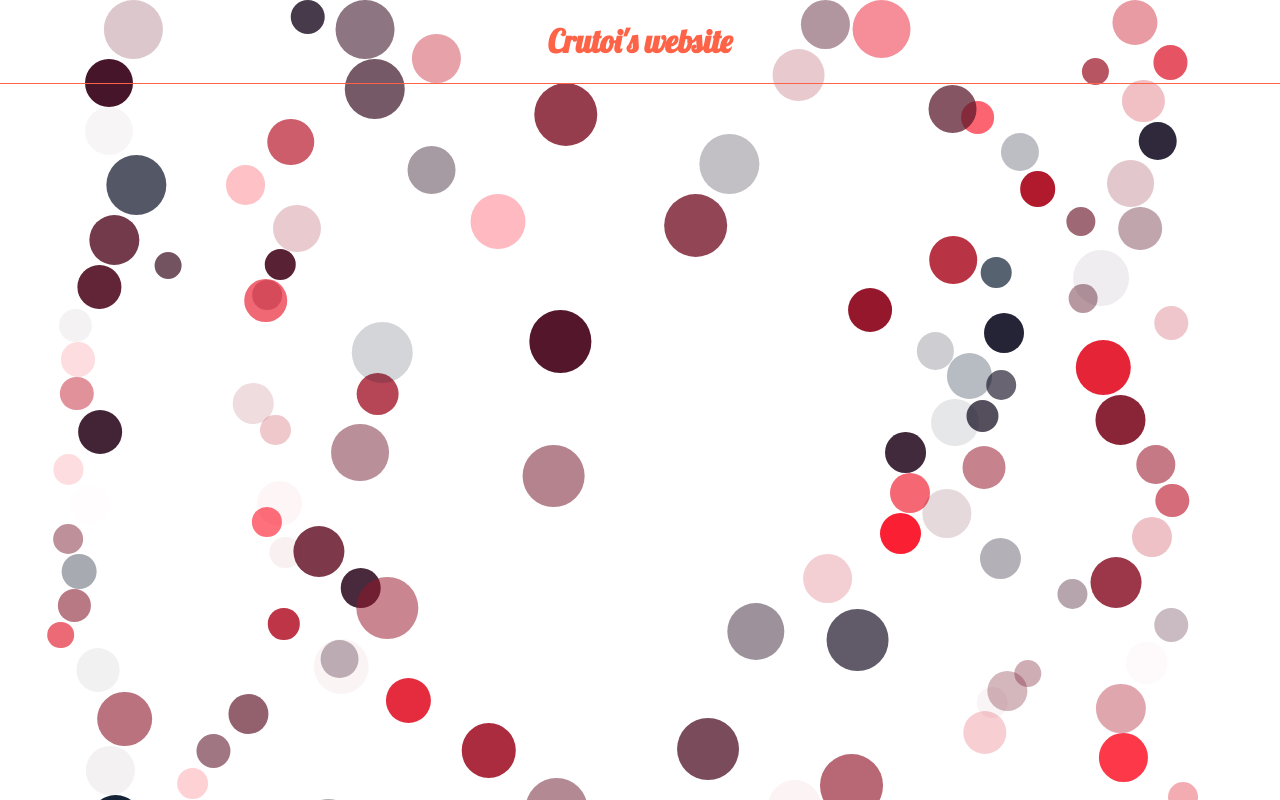
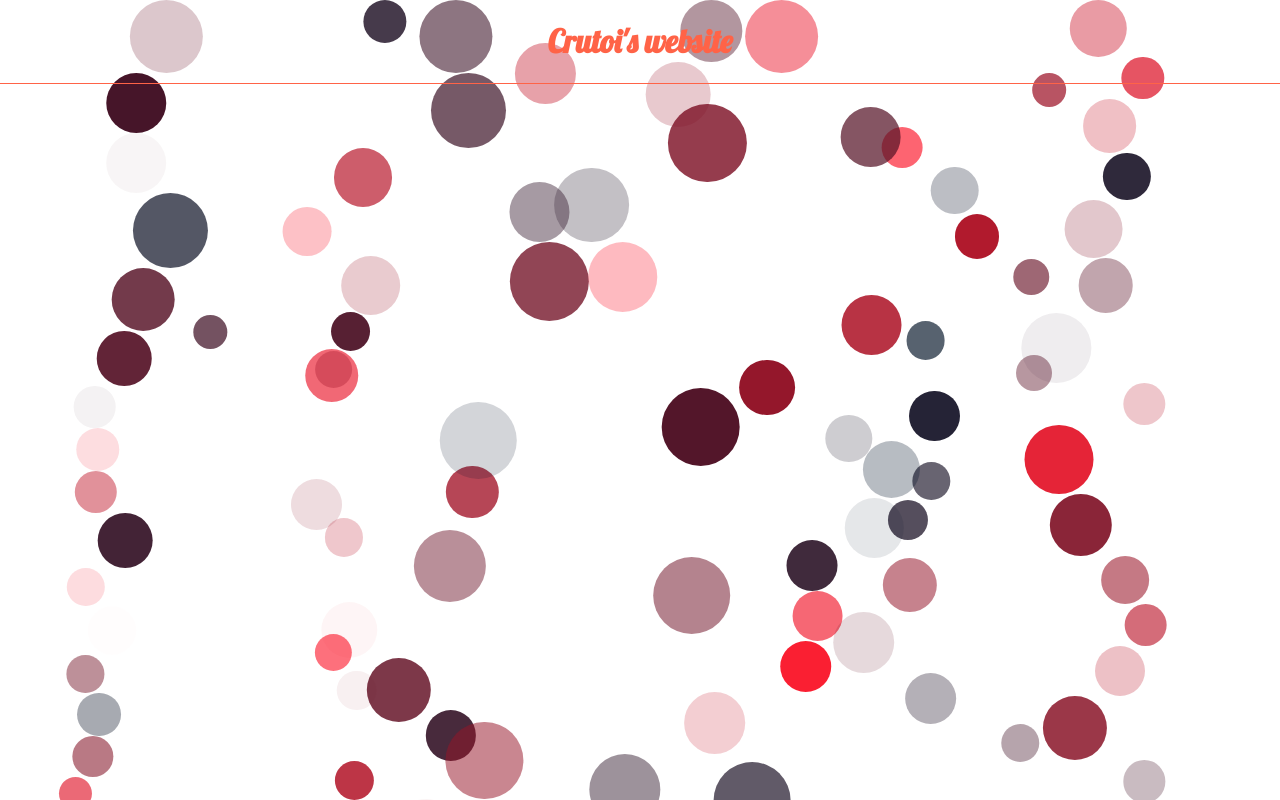
Before and after one commit to CrutoiAlexandru/Personal_website, a React (Create React App) app: page / in a window 1280 px wide. Built offline with nearby package versions, Linux system fonts and the light colour scheme; a web font is replaced by a local one.

Commit message:
Finish procedural background

```diff
--- a/src/pages/AboutMe.js
+++ b/src/pages/AboutMe.js
@@ -7,31 +7,34 @@ import Col2 from "./background_anim/Col2.js"
 import Col3 from "./background_anim/Col3.js"
 
 export default function AboutMe() {
+    let r = document.querySelector(":root");
+    r.style.setProperty('--page-height', document.documentElement.scrollHeight + 'px');
+
     return (
         <>
         <Col1></Col1>
         <Col2></Col2>
         <Col3></Col3>
         <div className="title-bar__about-me">
-          <h1 >About me</h1>
+            <h1 >About me</h1>
         </div>
         <div className="cards-wrapper__about-me" >
             <div>
                 <p>Communism (from Latin communis, 'common, universal')[1][2] is a philosophical, social, political, and economic ideology and movement whose goal is the establishment of a communist society, namely a socioeconomic order structured upon the ideas of common ownership of the means of production and the absence of social classes, money,[3][4] and the state.[5][6] Communism is a specific, yet distinct, form of socialism. Communists agree on the withering away of the state but disagree on the means to this end, reflecting a distinction between a more libertarian approach of communization, revolutionary spontaneity, and workers' self-management, and a more vanguardist or Communist party-driven approach through the development of a constitutional socialist state.[7]
 
-Variants of communism have been developed throughout history, including anarcho-communism and Marxist schools of thought. Communism includes a variety of schools of thought which broadly include Marxism, Leninism, and libertarian communism as well as the political ideologies grouped around both, all of which share the analysis that the current order of society stems from capitalism, its economic system and mode of production, namely that in this system there are two major social classes, the relationship between these two classes is exploitative, and that this situation can only ultimately be resolved through a social revolution.[8][nb 1] The two classes are the proletariat (the working class), who make up the majority of the population within society and must work to survive, and the bourgeoisie (the capitalist class), a small minority who derives profit from employing the working class through private ownership of the means of production. According to this analysis, revolution would put the working class in power and in turn establish social ownership of the means of production which is the primary element in the transformation of society towards a communist mode of production.[8]
+    Variants of communism have been developed throughout history, including anarcho-communism and Marxist schools of thought. Communism includes a variety of schools of thought which broadly include Marxism, Leninism, and libertarian communism as well as the political ideologies grouped around both, all of which share the analysis that the current order of society stems from capitalism, its economic system and mode of production, namely that in this system there are two major social classes, the relationship between these two classes is exploitative, and that this situation can only ultimately be resolved through a social revolution.[8][nb 1] The two classes are the proletariat (the working class), who make up the majority of the population within society and must work to survive, and the bourgeoisie (the capitalist class), a small minority who derives profit from employing the working class through private ownership of the means of production. According to this analysis, revolution would put the working class in power and in turn establish social ownership of the means of production which is the primary element in the transformation of society towards a communist mode of production.[8]
 
-In the 20th century, Communist governments espousing Marxism–Leninism and its vari</p>
+    In the 20th century, Communist governments espousing Marxism–Leninism and its vari</p>
             </div>
             <div>
                 <p>Communism (from Latin communis, 'common, universal')[1][2] is a philosophical, social, political, and economic ideology and movement whose goal is the establishment of a communist society, namely a socioeconomic order structured upon the ideas of common ownership of the means of production and the absence of social classes, money,[3][4] and the state.[5][6] Communism is a specific, yet distinct, form of socialism. Communists agree on the withering away of the state but disagree on the means to this end, reflecting a distinction between a more libertarian approach of communization, revolutionary spontaneity, and workers' self-management, and a more vanguardist or Communist party-driven approach through the development of a constitutional socialist state.[7]
 
-Variants of communism have been developed throughout history</p>
+    Variants of communism have been developed throughout history</p>
             </div>
             <div>
                 <p>Communism (from Latin communis, 'common, universal')[1][2] is a philosophical, social, political, and economic ideology and movement whose goal is the establishment of a communist society, namely a socioeconomic order structured upon the ideas of common ownership of the means of production and the absence of social classes, money,[3][4] and the state.[5][6] Communism is a specific, yet distinct, form of socialism. Communists agree on the withering away of the state but disagree on the means to this end, reflecting a distinction between a more libertarian approach of communization, revolutionary spontaneity, and workers' self-management, and a more vanguardist or Communist party-driven approach through the development of a constitutional socialist state.[7]
 
-Variants of communism have been developed throughout history, including anarcho-communism and Marxist schools of thought. Communism includes a variety of schools of thought which broadly include Marxism, Leninism, and libertarian communism as well as the political ideologies grouped around both, all of which share the analysis that the current order of society stems from capitalism, its economic system and mode of production, namely that in this system there are two major social classes, the relationship between these two classes is exploitative, and that this situation can only ultimately be resolved through a social revolution.[8][nb 1] The two classes are the proletariat (the working class), who make up the majority of the population within society and must work to survive, and the bourgeoisie (the capitalist class), a small minority who derives profit from employing the working class through private ownership of the means of production. According to this analysis </p>
+    Variants of communism have been developed throughout history, including anarcho-communism and Marxist schools of thought. Communism includes a variety of schools of thought which broadly include Marxism, Leninism, and libertarian communism as well as the political ideologies grouped around both, all of which share the analysis that the current order of society stems from capitalism, its economic system and mode of production, namely that in this system there are two major social classes, the relationship between these two classes is exploitative, and that this situation can only ultimately be resolved through a social revolution.[8][nb 1] The two classes are the proletariat (the working class), who make up the majority of the population within society and must work to survive, and the bourgeoisie (the capitalist class), a small minority who derives profit from employing the working class through private ownership of the means of production. According to this analysis </p>
             </div>
         </div>
         </>
--- a/src/pages/background_anim/Col1.css
+++ b/src/pages/background_anim/Col1.css
@@ -3,10 +3,12 @@
     --right-place-start: ;
     --left-place: ;
     --left-place-start: ;
+    --page-height: 100vh;
 }
 
-body {
+html,body {
     margin: 0;
+    max-height: 100%;
 }
 
 .blobs--right-wrapper {
@@ -18,10 +20,12 @@ body {
     top: 0;
 
     width: 100%;
-    height: 100%;
+    height: var(--page-height);
     margin: 0em;
     padding: 0em;
     z-index: -1;
+
+    position: fixed;
 
     overflow: hidden;
 }
@@ -53,10 +57,12 @@ body {
     top: 0;
 
     width: 100%;
-    height: 100%;
+    height: var(--page-height);
     margin: 0em;
     padding: 0em;
     z-index: -1;
+
+    position: fixed;
 
     overflow: hidden;
 }
@@ -74,7 +80,3 @@ body {
     from {transform: translateX(var(--left-place-start));}
     to {transform: translateX(var(--left-place));}
 }
-
-@keyframes loop {
-    0% {transform: translateX(calc(var(--left-place)));}
-}
--- a/src/pages/background_anim/Col1.js
+++ b/src/pages/background_anim/Col1.js
@@ -25,7 +25,7 @@ export default function Col1() {
         r.style.setProperty('--right-place-start', right_place + 120 + '%');
 
         let styles = {
-            width: (Math.random() * (max - min) ) + min + '%',
+            width: (Math.random() * (max - min) ) + min + 'em',
             backgroundColor: `rgba(${rgb}, ${opacity})`
         }
 
@@ -54,7 +54,7 @@ export default function Col1() {
         r.style.setProperty('--left-place-start', '-' + left_place - 120 + '%');
 
         let styles = {
-            width: (Math.random() * (max - min) ) + min + '%',
+            width: (Math.random() * (max - min) ) + min + 'em',
             backgroundColor: `rgba(${rgb}, ${opacity})`
         }
 
--- a/src/pages/background_anim/Col2.css
+++ b/src/pages/background_anim/Col2.css
@@ -7,23 +7,6 @@
 
 body {
     margin: 0;
-}
-
-.blobs--right-wrapper {
-    position: absolute;
-
-    display: flex;
-    flex-direction: column;
-
-    top: 0;
-
-    width: 100%;
-    height: 100%;
-    margin: 0em;
-    padding: 0em;
-    z-index: -1;
-
-    overflow: hidden;
 }
 
 .blobs--right-2{
@@ -44,23 +27,6 @@ body {
     to {transform: translateX(var(--right-place-2));}
 }
 
-.blobs--left-wrapper {
-    position: absolute;
-
-    display: flex;
-    flex-direction: column;
-
-    top: 0;
-
-    width: 100%;
-    height: 100%;
-    margin: 0em;
-    padding: 0em;
-    z-index: -1;
-
-    overflow: hidden;
-}
-
 .blobs--left-2{
     aspect-ratio: 1;
     border-radius: 50%;
--- a/src/pages/background_anim/Col2.js
+++ b/src/pages/background_anim/Col2.js
@@ -25,7 +25,7 @@ export default function Col2() {
         r.style.setProperty('--right-place-start-2', right_place + 120 + '%');
 
         let styles = {
-            width: (Math.random() * (max - min) ) + min + '%',
+            width: (Math.random() * (max - min) ) + min + 'em',
             backgroundColor: `rgba(${rgb}, ${opacity})`
         }
 
@@ -54,7 +54,7 @@ export default function Col2() {
         r.style.setProperty('--left-place-start-2', '-' + left_place - 120 + '%');
 
         let styles = {
-            width: (Math.random() * (max - min) ) + min + '%',
+            width: (Math.random() * (max - min) ) + min + 'em',
             backgroundColor: `rgba(${rgb}, ${opacity})`
         }
 
--- a/src/pages/background_anim/Col3.css
+++ b/src/pages/background_anim/Col3.css
@@ -7,23 +7,6 @@
 
 body {
     margin: 0;
-}
-
-.blobs--right-wrapper {
-    position: absolute;
-
-    display: flex;
-    flex-direction: column;
-
-    top: 0;
-
-    width: 100%;
-    height: 100%;
-    margin: 0em;
-    padding: 0em;
-    z-index: -1;
-
-    overflow: hidden;
 }
 
 .blobs--right-3{
@@ -44,23 +27,6 @@ body {
     to {transform: translateX(var(--right-place-3));}
 }
 
-.blobs--left-wrapper {
-    position: absolute;
-
-    display: flex;
-    flex-direction: column;
-
-    top: 0;
-
-    width: 100%;
-    height: 100%;
-    margin: 0em;
-    padding: 0em;
-    z-index: -1;
-
-    overflow: hidden;
-}
-
 .blobs--left-3{
     aspect-ratio: 1;
     border-radius: 50%;
--- a/src/pages/background_anim/Col3.js
+++ b/src/pages/background_anim/Col3.js
@@ -26,7 +26,7 @@ export default function Col3() {
         r.style.setProperty('--right-place-start-3', right_place + 120 + '%');
 
         let styles = {
-            width: (Math.random() * (max - min) ) + min + '%',
+            width: (Math.random() * (max - min) ) + min + 'em',
             backgroundColor: `rgba(${rgb}, ${opacity})`
         }
 
@@ -55,7 +55,7 @@ export default function Col3() {
         r.style.setProperty('--left-place-start-3', '-' + left_place - 120 + '%');
 
         let styles = {
-            width: (Math.random() * (max - min) ) + min + '%',
+            width: (Math.random() * (max - min) ) + min + 'em',
             backgroundColor: `rgba(${rgb}, ${opacity})`
         }
 
```
Also changed, not shown: src/pages/ContactMe.js (indentation only), src/pages/Home.js (indentation only).
